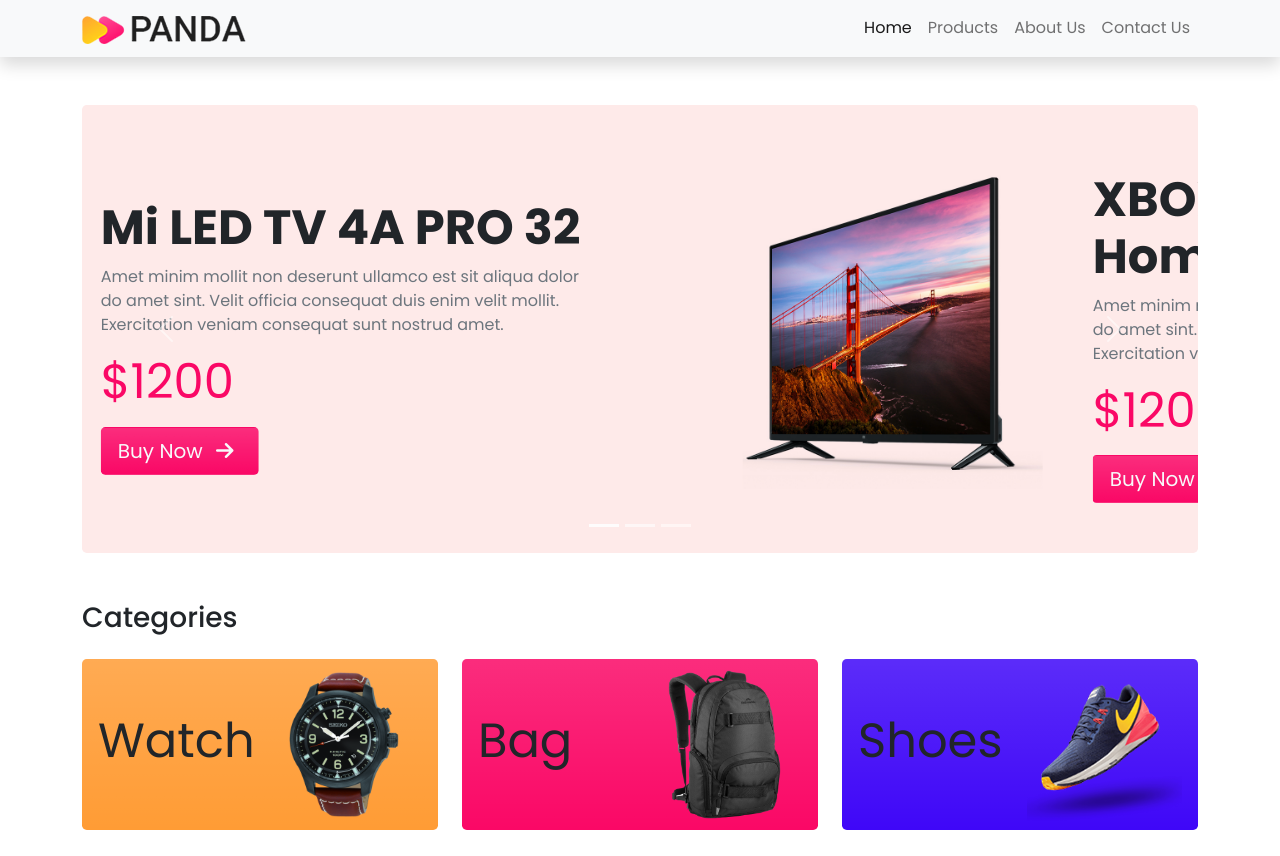
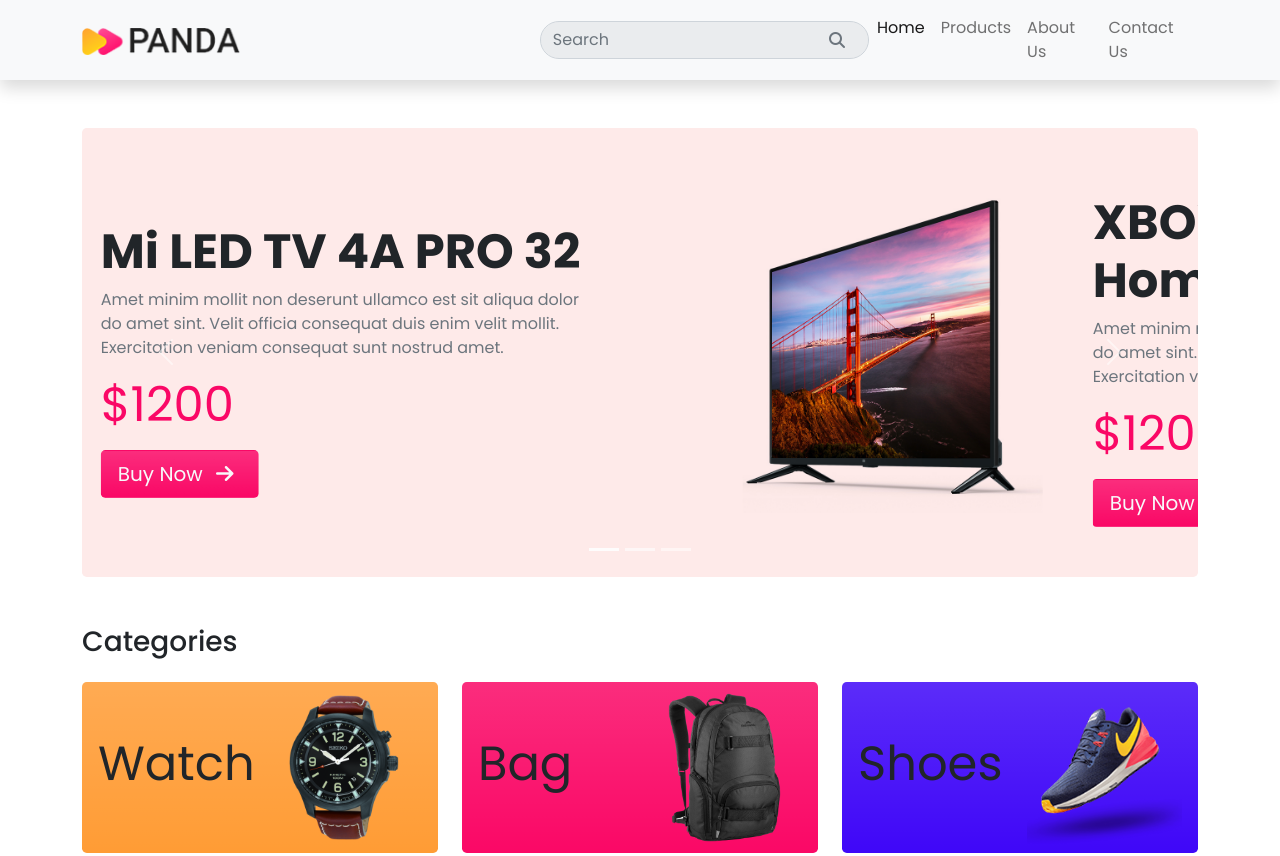
Before and after one commit to AbuFattah/gorilla-bazar, a plain HTML site: page index.html in a window 1280 px wide. Shown: the top 856 px of the page. Drawn offline with Linux system fonts and the light colour scheme.

Commit message:
added search btn to nav

```diff
--- a/css/style.css
+++ b/css/style.css
@@ -2,6 +2,9 @@
 body{
   position: relative;
   font-family: 'Poppins', sans-serif;
+}
+.logo{
+  margin-right: 300px;
 }
 
 .carousel-box{
--- a/index.html
+++ b/index.html
@@ -24,13 +24,17 @@
 <body>
   <header class="sticky-top">
     <nav class=" navbar navbar-expand-lg navbar-light bg-light shadow">
-      <div class="container">
-        <a class="navbar-brand" href="#"><img class="img-fluid" src="./images/logo.png" alt="logo"></a>
+      <div class="container align-items-center">
+        <a class="navbar-brand logo" href="#"><img class="img-fluid" src="./images/logo.png" alt="logo"></a>
         <button class="navbar-toggler" type="button" data-bs-toggle="collapse" data-bs-target="#navbarNav"
           aria-controls="navbarNav" aria-expanded="false" aria-label="Toggle navigation">
           <span class="navbar-toggler-icon"></span>
         </button>
-        <div class="collapse navbar-collapse justify-content-end" id="navbarNav">
+        <div class="collapse navbar-collapse align-items-center justify-content-between" id="navbarNav">
+          <form class="mt-4 mt-lg-0 d-flex position-relative ">
+            <input class="form-control   bg-secondary rounded-pill bg-opacity-10" type="search" placeholder="Search">
+            <i class="fas fa-search position-absolute top-50 end-0 translate-middle me-3 text-muted"></i>
+          </form>
           <ul class="navbar-nav">
             <li class="nav-item">
               <a class="nav-link active" aria-current="page" href="#home">Home</a>
```
